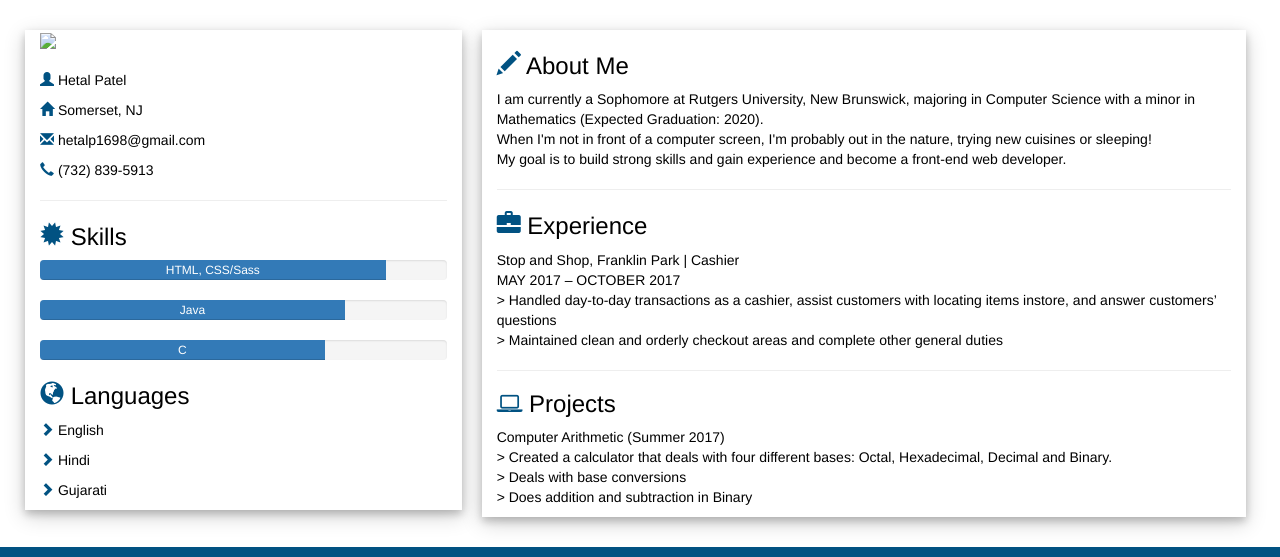
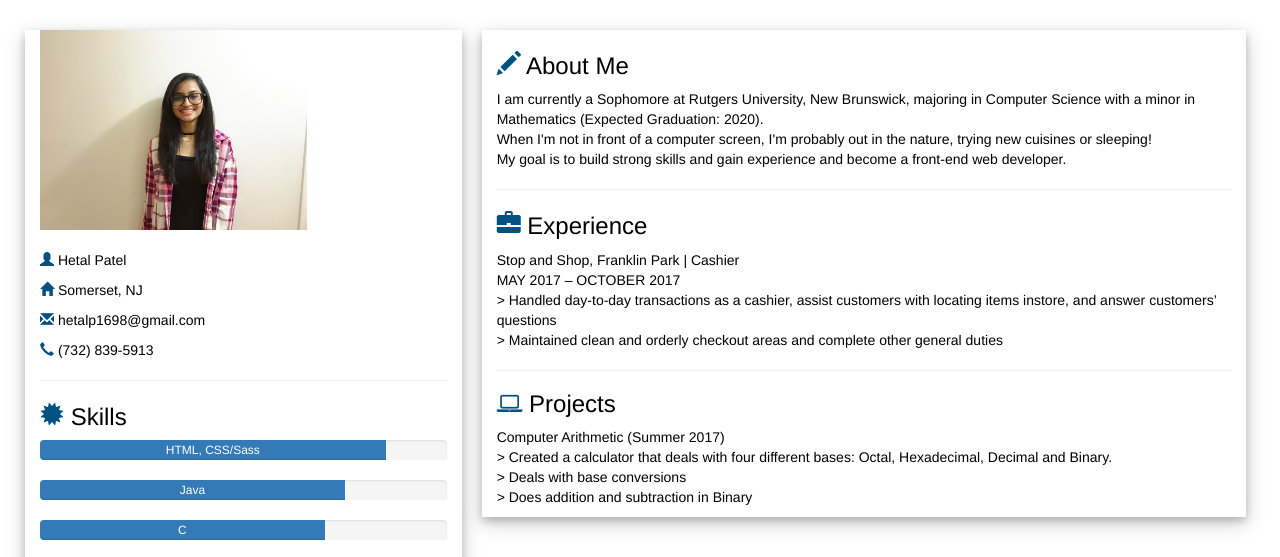
Before and after one commit to hetaalll/hetaalll.github.io, a plain HTML site: page index.html in a window 1280 px wide. Shown: the top 557 px of the page. Drawn offline with nearby package versions, Linux system fonts and the light colour scheme.

Commit message:
UGFHHHHHHHHHHHHHHHSsakjlhdashdf

```diff
--- a/index.html
+++ b/index.html
@@ -21,7 +21,7 @@
   <div class="col-md-4">
 
     <!--INTRO-->
-    <img class = "me" src = "Me1.JPG">
+    <img class = "me" src = "Me1.jpg">
     <p> <br> <span class="glyphicon glyphicon-user"></span> Hetal Patel </p>
     <p><span class="glyphicon glyphicon-home"></span> Somerset, NJ </p>
     <p> <span class="glyphicon glyphicon-envelope"></span> hetalp1698@gmail.com </p>
```
Also changed, not shown: Me1.jpg (added).
